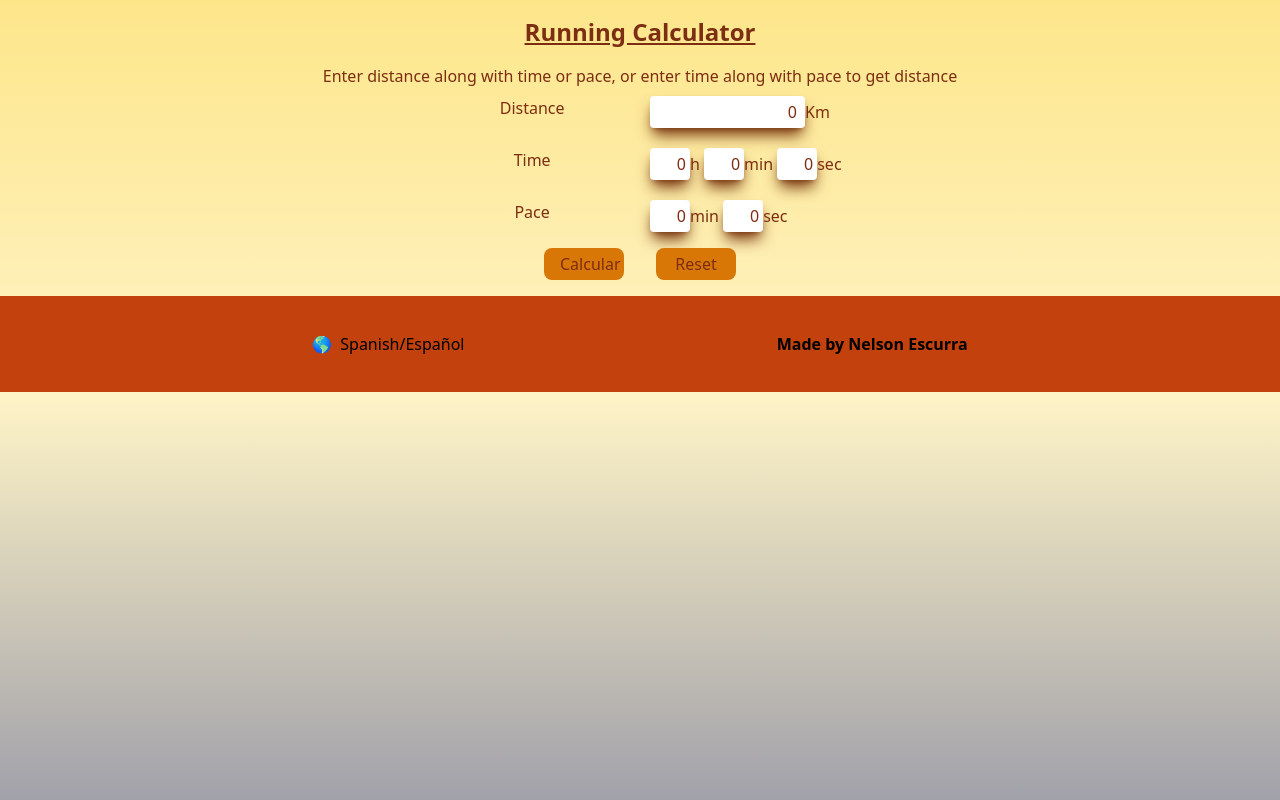
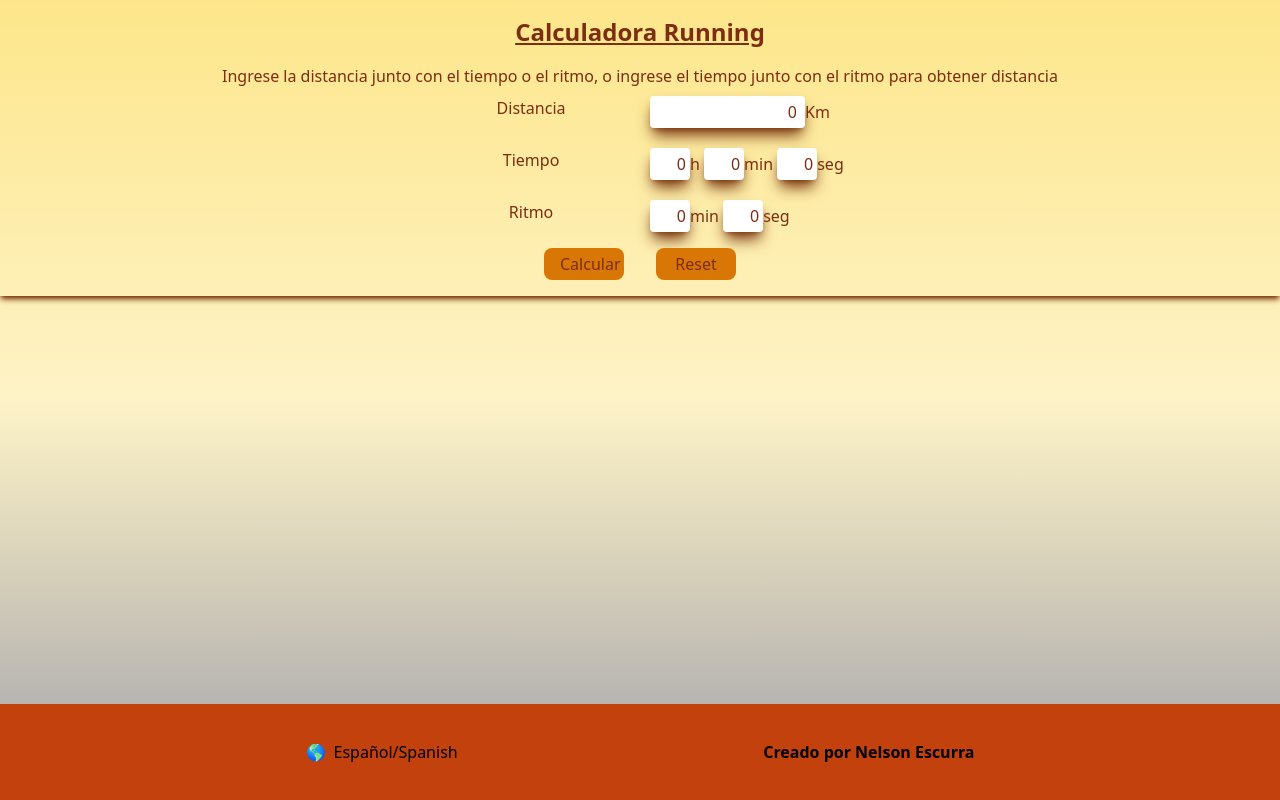
Before and after one commit to Nelnico08/Pacer-app, a React (Vite) app in the folder Client/: page / in a window 1280 px wide. Built offline with nearby package versions, Linux system fonts and the light colour scheme.

Commit message:
change language to es

```diff
--- a/Client/src/App.jsx
+++ b/Client/src/App.jsx
@@ -10,7 +10,7 @@ import Footer from './Components/English/Footer'
 
 function App() {
 
-  const [language, SetLanguage] = useState('en')
+  const [language, SetLanguage] = useState('es')
 
   return (
     <div className="w-screen min-h-screen bg-gradient-to-b from-amber-200 via-amber-100 to-zinc-400">
```
